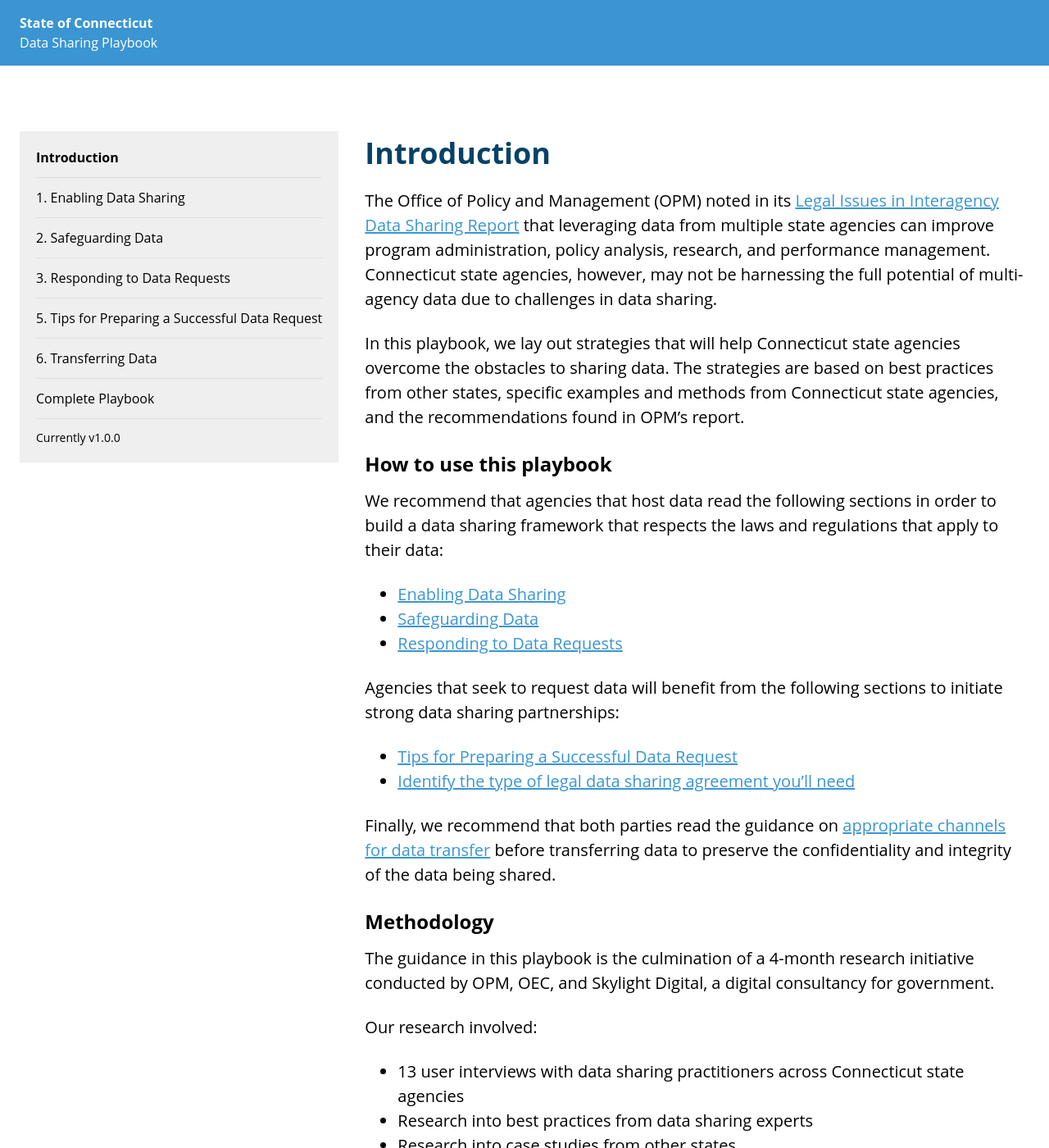
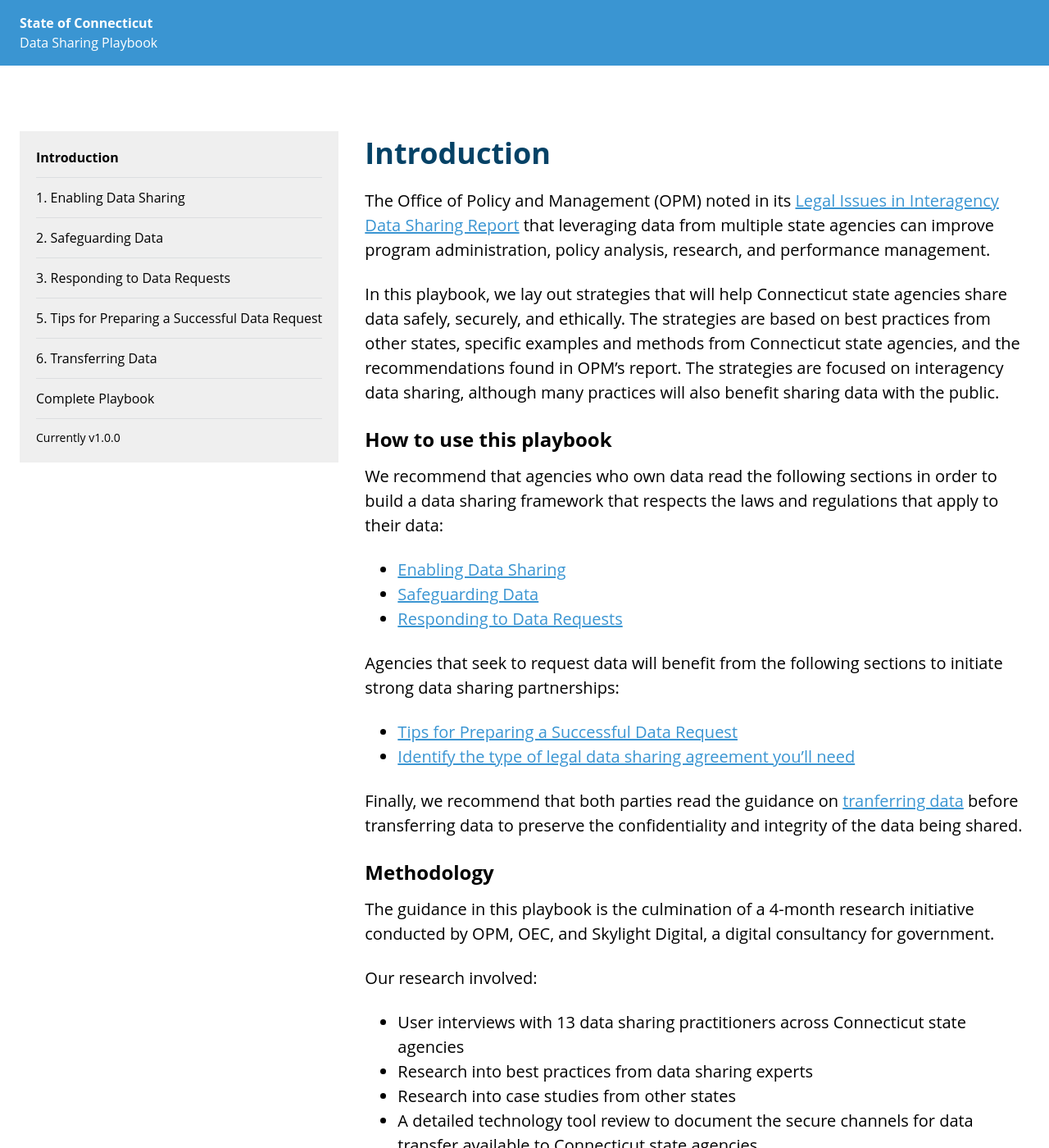
Before and after one commit to CTOpenData/data-sharing-playbook, a Jekyll site: the page built from index.md, in a window 1280 px wide and 1400 px high. Shown: the whole window at 82% size. Built offline with Jekyll 4.4.1, drawn with Linux system fonts in a browser that asks for light colours.

Commit message:
Update index page with latest content

```diff
--- a/index.md
+++ b/index.md
@@ -5,24 +5,24 @@ home: true
 weight: 0
 ---
 
-The Office of Policy and Management (OPM) noted in its [Legal Issues in Interagency Data Sharing Report](https://portal.ct.gov/-/media/CT-Data/PA-19153-Legal-Issues-in-Interagency-Data-Sharing-Report-11520.pdf) that leveraging data from multiple state agencies can improve program administration, policy analysis, research, and performance management. Connecticut state agencies, however, may not be harnessing the full potential of multi-agency data due to challenges in data sharing.
+The Office of Policy and Management (OPM) noted in its [Legal Issues in Interagency Data Sharing Report](https://portal.ct.gov/-/media/CT-Data/PA-19153-Legal-Issues-in-Interagency-Data-Sharing-Report-11520.pdf) that leveraging data from multiple state agencies can improve program administration, policy analysis, research, and performance management.
 
-In this playbook, we lay out strategies that will help Connecticut state agencies overcome the obstacles to sharing data. The strategies are based on best practices from other states, specific examples and methods from Connecticut state agencies, and the recommendations found in OPM’s report.
+In this playbook, we lay out strategies that will help Connecticut state agencies share data safely, securely, and ethically. The strategies are based on best practices from other states, specific examples and methods from Connecticut state agencies, and the recommendations found in OPM’s report. The strategies are focused on interagency data sharing, although many practices will also benefit sharing data with the public.
 
 ## How to use this playbook
 
-We recommend that agencies that host data read the following sections in order to build a data sharing framework that respects the laws and regulations that apply to their data:
+We recommend that agencies who own data read the following sections in order to build a data sharing framework that respects the laws and regulations that apply to their data:
 
- * [Enabling Data Sharing](https://docs.google.com/document/d/1qo8inrsVmyThe3vz7_eoNk0IlgFOJ9Ig3IOrOz5PocM/edit?ts=5e4c6a36#heading=h.vnne50dskbx2)
- * [Safeguarding Data](https://docs.google.com/document/d/1qo8inrsVmyThe3vz7_eoNk0IlgFOJ9Ig3IOrOz5PocM/edit?ts=5e4c6a36#heading=h.1t3h5sf)
- * [Responding to Data Requests](https://docs.google.com/document/d/1qo8inrsVmyThe3vz7_eoNk0IlgFOJ9Ig3IOrOz5PocM/edit?ts=5e4c6a36#heading=h.6jpzae4qt2pi)
+ * [Enabling Data Sharing](/enabling-data-sharing/)
+ * [Safeguarding Data](/safeguarding-data/)
+ * [Responding to Data Requests](/responding-to-data-requests/)
 
 Agencies that seek to request data will benefit from the following sections to initiate strong data sharing partnerships:
 
- * [Tips for Preparing a Successful Data Request](https://docs.google.com/document/d/1qo8inrsVmyThe3vz7_eoNk0IlgFOJ9Ig3IOrOz5PocM/edit?ts=5e4c6a36#heading=h.ppu5gehm2n4s)
- * [Identify the type of legal data sharing agreement you’ll need](https://docs.google.com/document/d/1qo8inrsVmyThe3vz7_eoNk0IlgFOJ9Ig3IOrOz5PocM/edit?ts=5e4c6a36#heading=h.p42wbxson83w)
+ * [Tips for Preparing a Successful Data Request](/tips-for-preparing-a-successful-data-request/)
+ * [Identify the type of legal data sharing agreement you’ll need](/responding-to-data-requests/#identify-the-type-of-legal-data-sharing-agreement-you-will-need)
 
-Finally, we recommend that both parties read the guidance on [appropriate channels for data transfer](https://docs.google.com/document/d/1qo8inrsVmyThe3vz7_eoNk0IlgFOJ9Ig3IOrOz5PocM/edit?ts=5e4c6a36#heading=h.19c6y18) before transferring data to preserve the confidentiality and integrity of the data being shared.
+Finally, we recommend that both parties read the guidance on [tranferring data](/transferring-data/#choose-the-right-method-for-transferring-data) before transferring data to preserve the confidentiality and integrity of the data being shared.
 
 ## Methodology
 
@@ -30,10 +30,10 @@ The guidance in this playbook is the culmination of a 4-month research initiativ
 
 Our research involved:
 
- * 13 user interviews with data sharing practitioners across Connecticut state agencies
- * Research into best practices from data sharing experts
- * Research into case studies from other states
- * A detailed technology tool review to document the secure channels for data transfer available to Connecticut state agencies
- * Findings from OPM’s [Legal Issues in Interagency Data Sharing Report](https://portal.ct.gov/-/media/CT-Data/PA-19153-Legal-Issues-in-Interagency-Data-Sharing-Report-11520.pdf)
+* User interviews with 13 data sharing practitioners across Connecticut state agencies
+* Research into best practices from data sharing experts
+* Research into case studies from other states
+* A detailed technology tool review to document the secure channels for data transfer available to Connecticut state agencies
+* Findings from OPM’s [Legal Issues in Interagency Data Sharing Report](https://portal.ct.gov/-/media/CT-Data/PA-19153-Legal-Issues-in-Interagency-Data-Sharing-Report-11520.pdf)
 
  ![](assets/images/overview-of-data-sharing-process.png)
```
